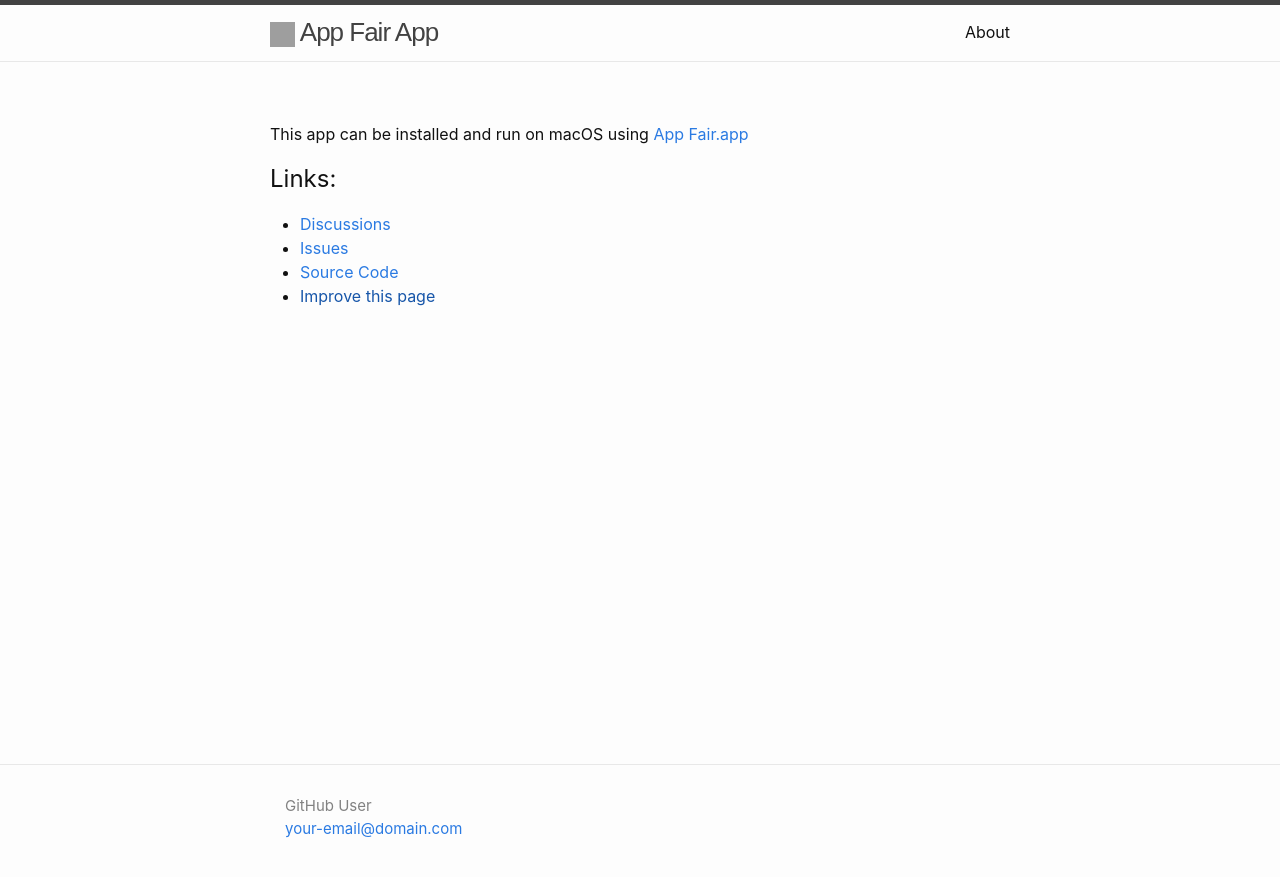
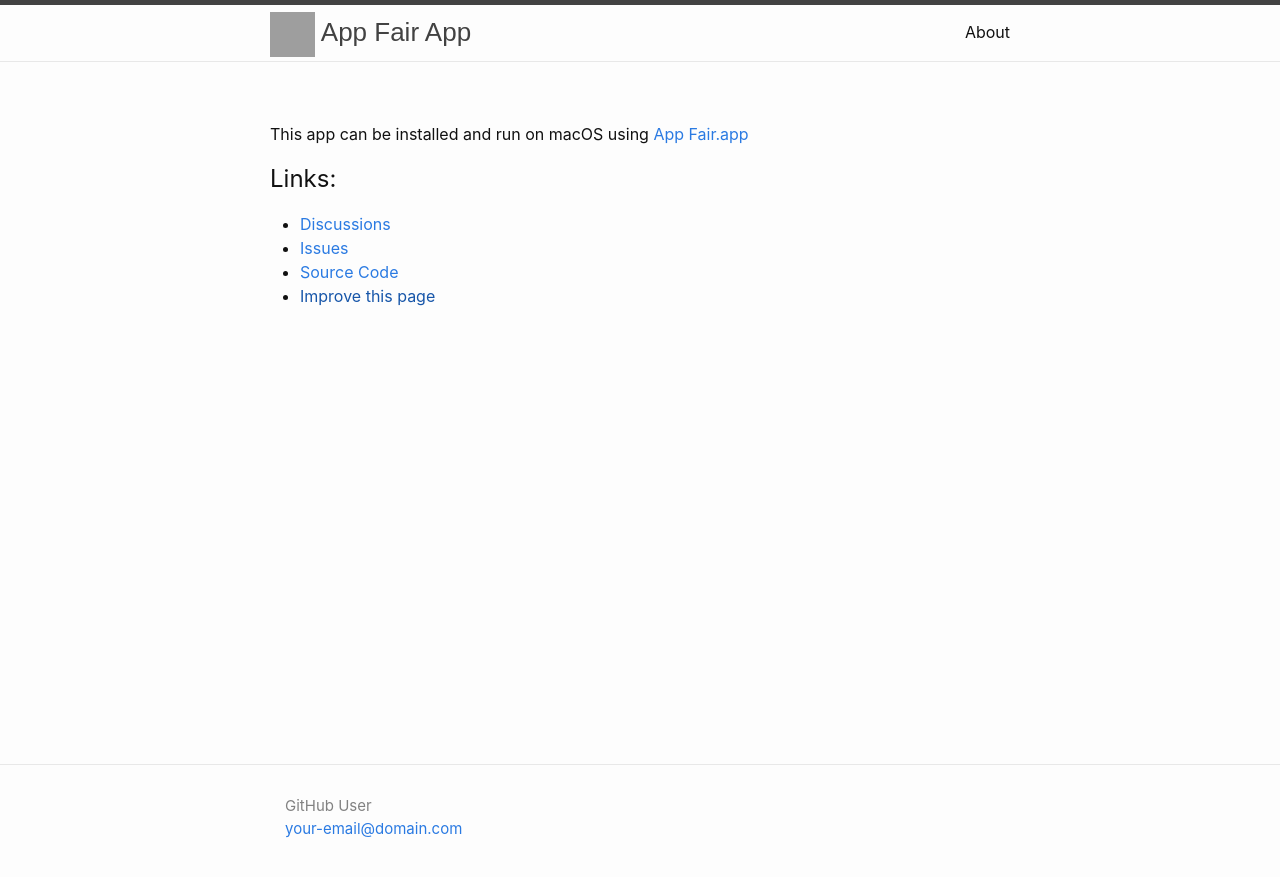
Before and after one commit to appfair/fairapp-theme, a Jekyll site: the page built from index.md, in a window 1280 px wide. Shown: the top 877 px of the page. Built offline with Jekyll 4.4.1, drawn with Linux system fonts in a browser that asks for light colours; grey boxes are pictures that could not be loaded.

Commit message:
chore: checkpoint

```diff
--- a/_includes/header.html
+++ b/_includes/header.html
@@ -17,7 +17,7 @@
 
     <a class="site-title" rel="author" href="{{ "/" | relative_url }}">
         {% if page.showicon != false %}
-        <img width="25" height="25" src="{{ appurl }}/releases/latest/download/{{ appname }}.png" />
+        <img width="45" height="45" src="{{ appurl }}/releases/latest/download/{{ appname }}.png" />
         {% endif %}
         {{ apptitle | default:site.title | escape }}</a>
 
--- a/_sass/fairapp/_layout.scss
+++ b/_sass/fairapp/_layout.scss
@@ -14,10 +14,12 @@
 .site-title {
   @include relative-font-size(1.625);
   font-family: ui-rounded, Arial Rounded MT Bold, Helvetica Rounded, Arial, sans-serif;
-  font-weight: 300;
-  letter-spacing: -1px;
+  DISABLED-font-weight: 300;
+  DISABLED-letter-spacing: -1px;
   margin-bottom: 0;
   float: left;
+  vertical-align: middle;
+  text-decoration: none;
 
   @include media-query($on-palm) {
     padding-right: 45px;
```
